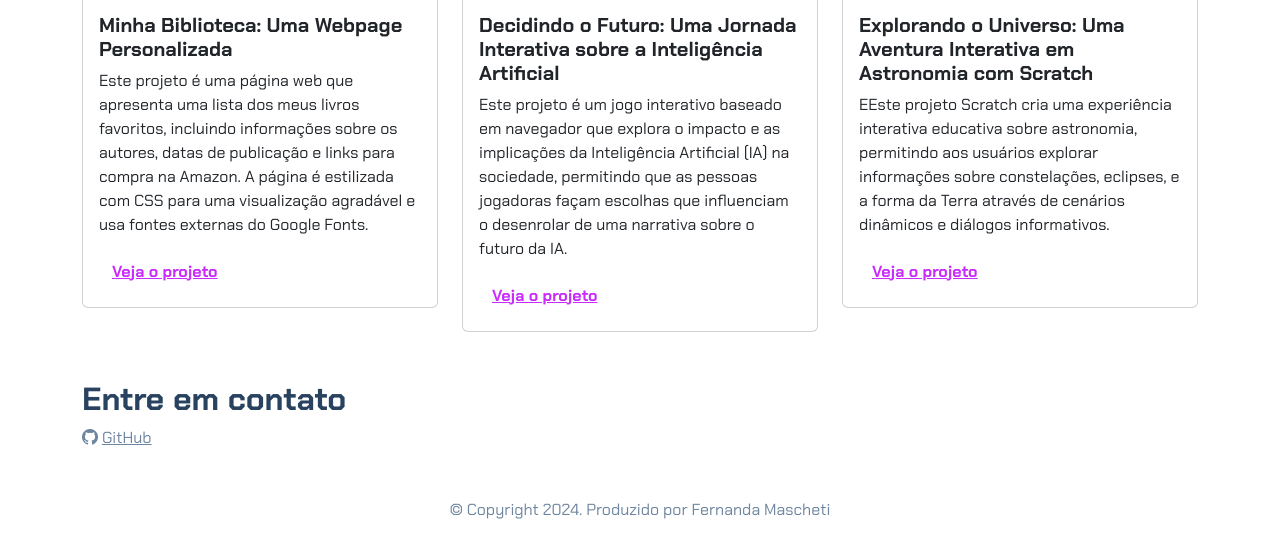
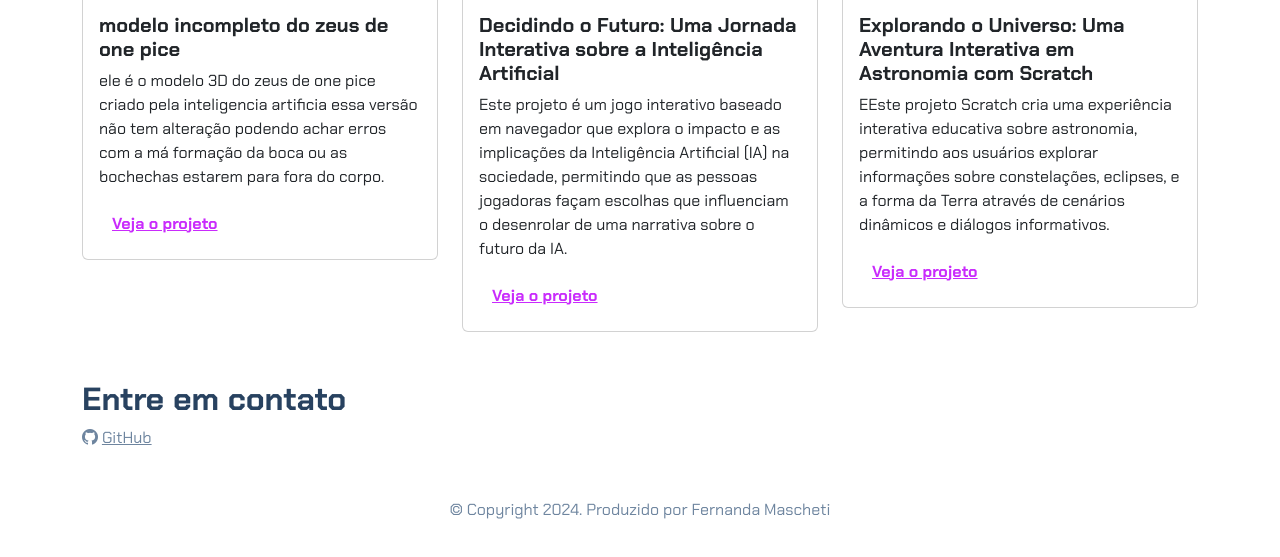
Before and after one commit to CarlosJaco/P-gina-web-2-ano, a plain HTML site: page index.html in a window 1280 px wide. Shown: the part 369-926 px from the top of the page. Drawn offline with nearby package versions, Linux system fonts and the light colour scheme.

Commit message:
Update index.html

```diff
--- a/index.html
+++ b/index.html
@@ -66,15 +66,11 @@
 
                     <div class="card-body">
 
-                        <h5 class="card-title">Minha Biblioteca: Uma Webpage Personalizada</h5>
+                        <h5 class="card-title">modelo incompleto do zeus de one pice</h5>
 
-                        <p class="card-text">Este projeto é uma página web que apresenta uma lista dos meus livros
-
-                            favoritos, incluindo informações sobre os autores, datas de publicação e links para compra
-
-                            na Amazon. A página é estilizada com CSS para uma visualização agradável e usa fontes
-
-                            externas do Google Fonts.
+                        <p class="card-text"> ele é o modelo 3D do zeus de one pice criado pela inteligencia artificia
+                            essa versão não tem alteração podendo achar erros com a má formação da boca ou as bochechas
+                            estarem para fora do corpo.
 
                         </p>
 
```
